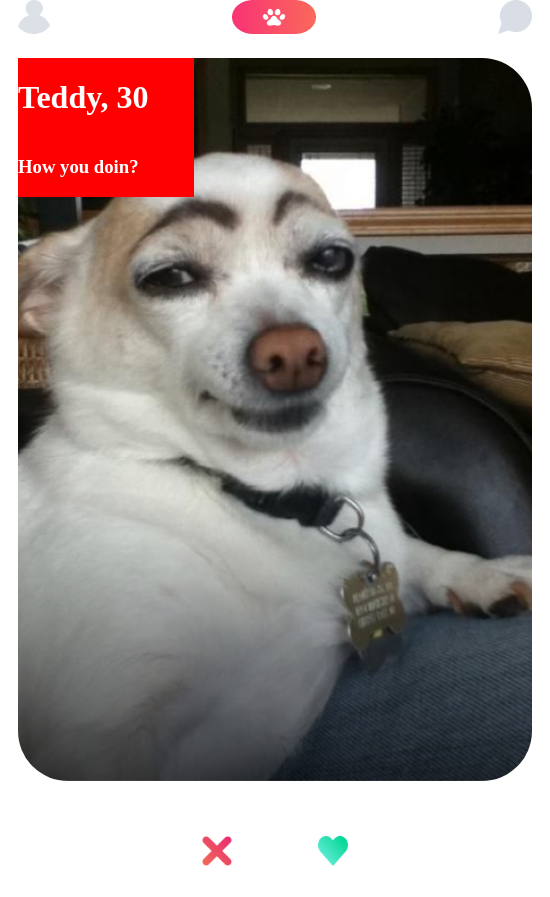
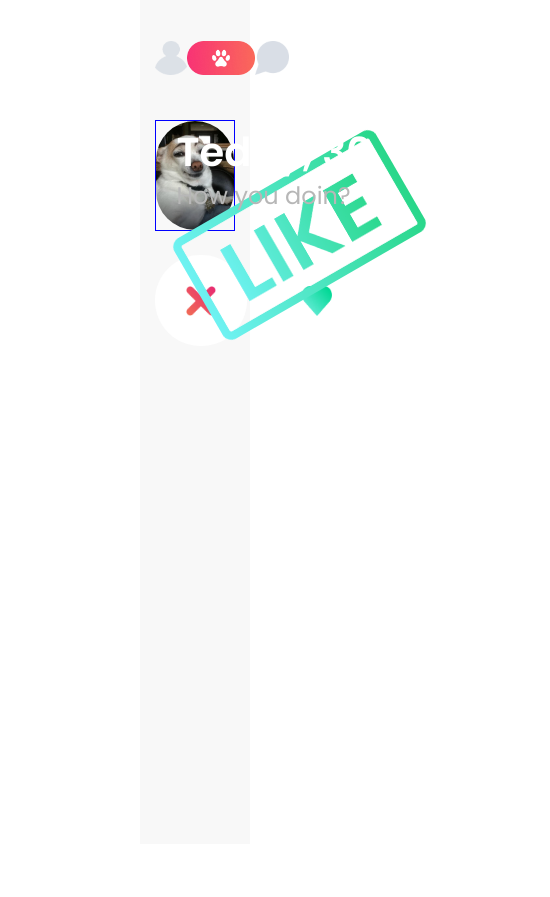
Before and after one commit to jbarriguete86/TINDERDOG-PROGRAM, a website built with Vite: page index.html in a window 390 px wide. Shown: the whole page, 550 px wide, since content can reach past the window. After the commit the page ends 844 px from the top, so only its background shows below. Built offline with nearby package versions, Linux system fonts and the light colour scheme.

Commit message:
Second update
I finish the layout and start working on responsive design. I still need to finish responsive design as well as start with JS

```diff
--- a/index.css
+++ b/index.css
@@ -1,5 +1,10 @@
 *{
  box-sizing: border-box;
+}
+
+body{
+    font-family: 'Poppins', sans-serif;
+    font-size: 20px;
 }
 
 .container,
@@ -12,16 +17,18 @@ footer,
 }
 
 .container{
-    width: 550px;
+    background: #f8f8f8;
+    width: 28%;
     height: 100vh;
     flex-direction: column;
     margin: auto;
-    padding: 0 18px;
+    padding: 0 0.750em;
 }
 
 /* Header section */
 header{
-    height: 81px;
+    margin-top: 1em;
+    height: 9%;
     justify-content: space-between;
     align-items: center;
 }
@@ -43,7 +50,10 @@ header{
 main{
     margin-top: 24px;
     position: relative;
+    border-width: 2px;
+    border: 1px solid blue;
 }
+
 .dog-picture{
 
     width: 100%;
@@ -53,11 +63,36 @@ main{
 .dog-info{
     position: absolute;
     flex-direction: column;
-    width: 176px;
-    background-color: red;
+    width: 276px;
     color:white;
-    margin-bottom: auto;
+    left: 20px;
+    bottom: 20px;
+}
 
+.status{
+    width: 233px;
+    height: 116.26px;
+    position: absolute;
+    top: 56px;
+    left: 27px;
+
+}
+
+.status-img{
+ width: 100%;
+ transform: rotate(-30deg);
+}
+
+.dog-info h1,
+.dog-info, h3{
+    margin: 0;
+}
+
+.dog-bio{
+    margin-top: 7px;
+    font-size: 24px;
+    color: #B7B7B7;
+    font-weight: lighter;
 }
 
 /* Footer */
--- a/index.html
+++ b/index.html
@@ -6,6 +6,10 @@
     <title>Tinder Dog Website</title>
     <link rel="stylesheet" href="https://cdnjs.cloudflare.com/ajax/libs/normalize/8.0.1/normalize.css">
     <link rel="stylesheet" href="index.css">
+    <!-- FONT FAMILY -->
+    <link rel="preconnect" href="https://fonts.googleapis.com">
+    <link rel="preconnect" href="https://fonts.gstatic.com" crossorigin>
+    <link href="https://fonts.googleapis.com/css2?family=Poppins:wght@400;600&display=swap" rel="stylesheet">
 </head>
 <body>
     <div class="container">
@@ -16,10 +20,14 @@
         </header>
         <main>
             <img class="dog-picture"src="images/dog-teddy.jpg" alt="">
+            <div class="status">
+                <img class="status-img"src="images/badge-like.png" alt="liked image">
+            </div>
             <div class="dog-info">
-                <h1>Teddy, 30</h1>
-                <h3>How you doin?</h3>
+                <h1 class="dog-title">Teddy, 30</h1>
+                <h3 class="dog-bio">How you doin?</h3>
             </div>
+
         <!-- the images will be loaded through js -->
         </main>
         <footer>
```
